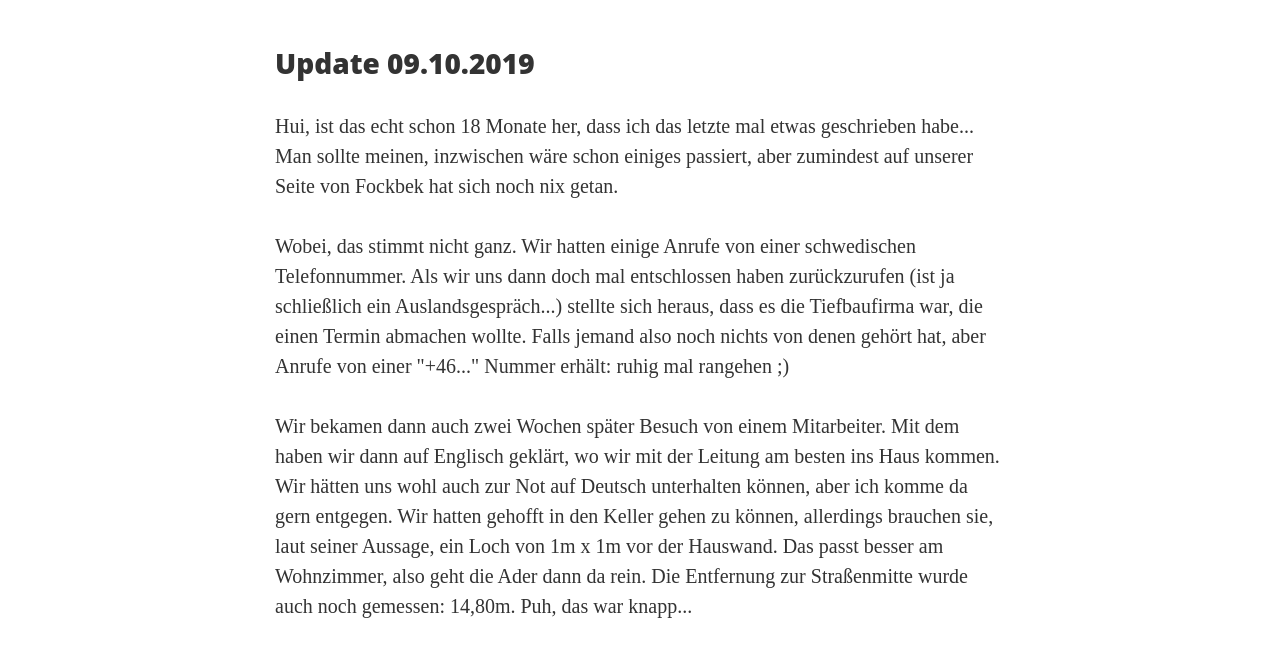
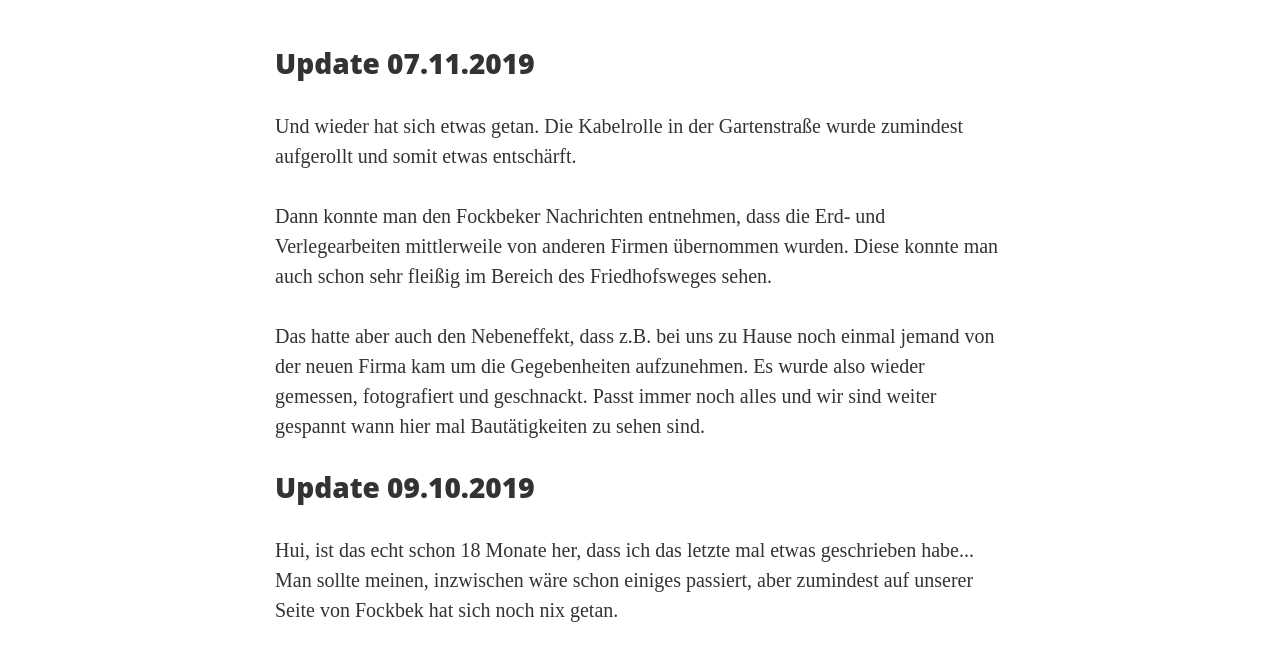
Before and after one commit to timwillsie/Glasfaser_in_Fockbek_Homepage, a website: page index.html in a window 1280 px wide. Shown: the part 681-1329 px from the top of the page. Drawn offline with Linux system fonts and the light colour scheme.

Commit message:
Update 07.11.2019

```diff
--- a/index.html
+++ b/index.html
@@ -148,6 +148,23 @@
 <div class="container">
     <div class="row">
         <div class="col-lg-8 col-md-10 mx-auto">
+            <div class="post-preview">
+                <h3 class="post-title">Update 07.11.2019</h3>
+                <p>
+                    Und wieder hat sich etwas getan. Die Kabelrolle in der Gartenstraße wurde zumindest aufgerollt und
+                    somit etwas entschärft.
+                </p>
+                <p>Dann konnte man den Fockbeker Nachrichten entnehmen, dass die Erd- und
+                    Verlegearbeiten mittlerweile von anderen Firmen übernommen wurden. Diese konnte man auch schon sehr
+                    fleißig im Bereich des Friedhofsweges sehen.
+                </p>
+                <p>
+                    Das hatte aber auch den Nebeneffekt, dass z.B. bei uns zu Hause noch einmal jemand von der neuen
+                    Firma kam um die Gegebenheiten aufzunehmen. Es wurde also wieder gemessen, fotografiert und
+                    geschnackt. Passt immer noch alles und wir sind weiter gespannt wann hier mal Bautätigkeiten zu
+                    sehen sind.
+                </p>
+            </div>
             <div class="post-preview">
                 <h3 class="post-title">Update 09.10.2019</h3>
                 <p>
```
